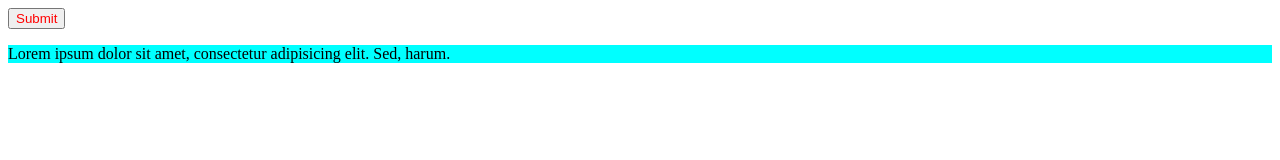
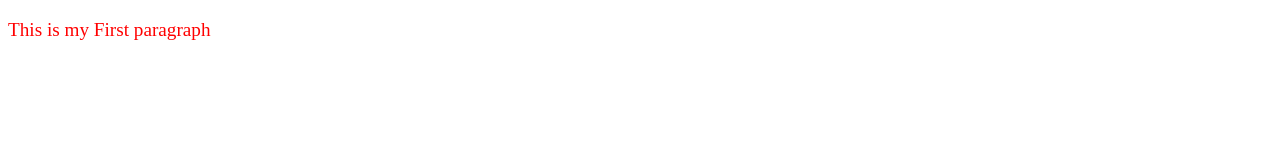
Before and after one commit to swarupcs/Love-Babbar-Web-Dev, a plain HTML site: page 2. CSS Basics/1. CSS Basics-1/index.html in a window 1280 px wide. Drawn offline with Linux system fonts and the light colour scheme.

Commit message:
Tag selector

```diff
--- a/2. CSS Basics/1. CSS Basics-1/index.html
+++ b/2. CSS Basics/1. CSS Basics-1/index.html
@@ -8,22 +8,14 @@
 
 
     <style>
-        #first-button{
+        p {
             color: red;
+            font-size: larger;
         }
-
-        #intro-para {
-            background-color: aqua;
-        }
-
 
     </style>
 </head>
 <body>
-
-
-    <button id="first-button">Submit</button>
-    <p id="intro-para">Lorem ipsum dolor sit amet, consectetur adipisicing elit. Sed, harum.</p>
-
+    <p>This is my First paragraph</p>
 </body>
 </html>
```
